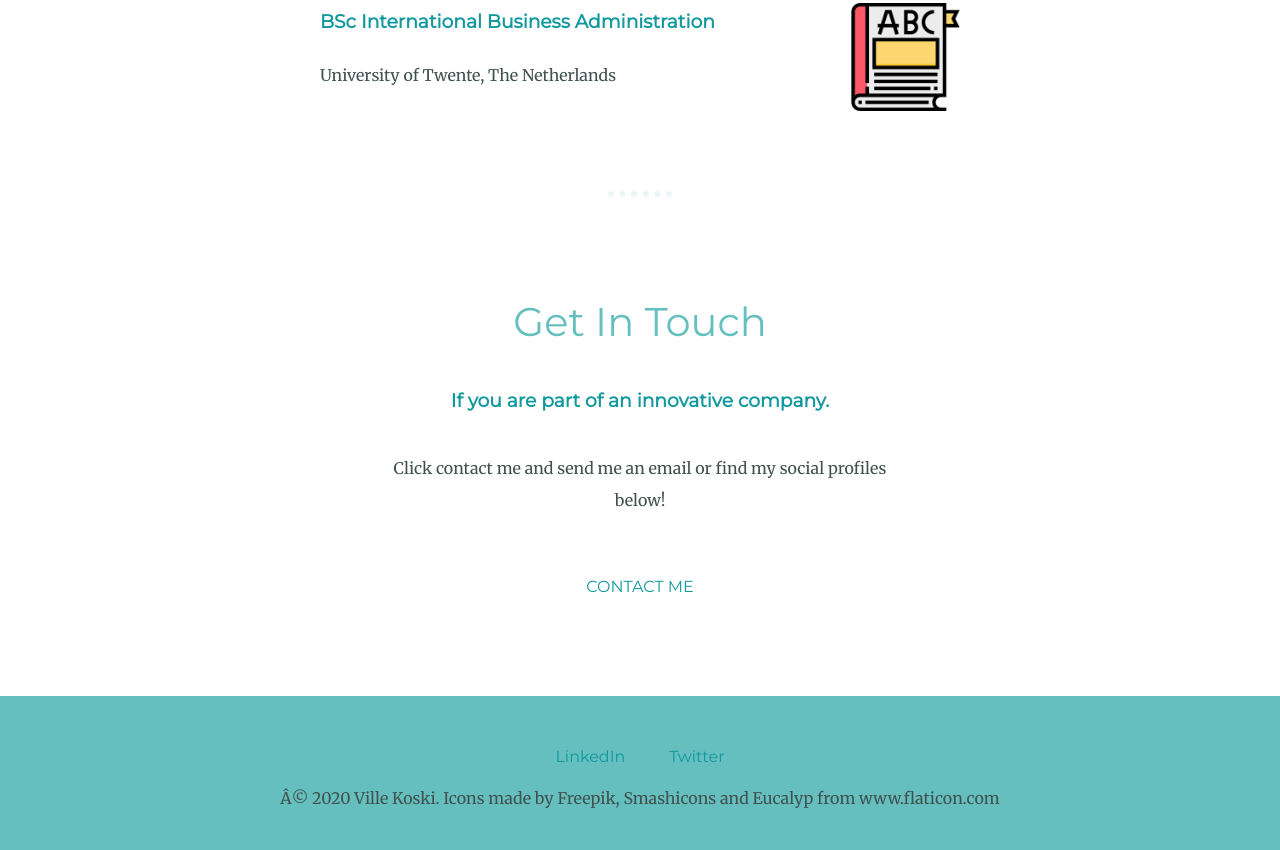
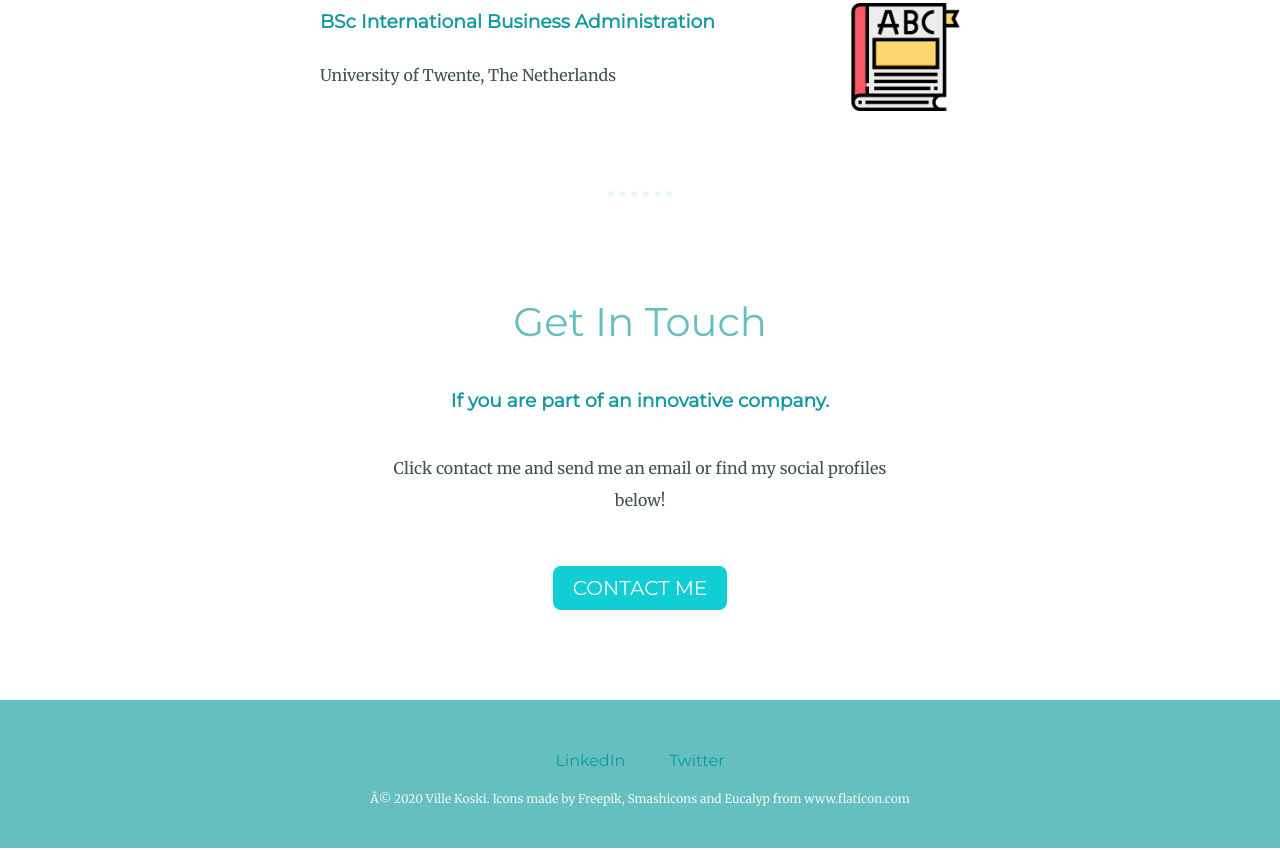
Before and after one commit to vtkkoski/me, a plain HTML site: page index.html in a window 1280 px wide. Shown: the part 2865-3715 px from the top of the page. Drawn offline with Linux system fonts and the light colour scheme.

Commit message:
update contact me button back to normal

```diff
--- a/styles.css
+++ b/styles.css
@@ -163,3 +163,36 @@ h3 {
     margin: 40px auto 60px;
     width: 40%
 }
+
+.btn {
+    background: #11cdd4;
+    background-image: -webkit-linear-gradient(top, #11cdd4, #1199e);
+    background-image: -moz-linear-gradient(top, #11cdd4, #1199e);
+    background-image: -ms-linear-gradient(top, #11cdd4, #1199e);
+    background-image: -o-linear-gradient(top, #11cdd4, #1199e);
+    background-image: linear-gradient(to bottom, #11cdd4, #1199e);
+    -webkit-border-radius: 8;
+    -moz-border-radius: 8;
+    border-radius: 8px;
+    font-family: 'Montserrat', sans-serif;
+    color: #ffffff;
+    font-size: 20px;
+    padding: 10px 20px 10px 20px;
+    text-decoration: none;
+  }
+
+  .btn:hover {
+    background: #30e3cb;
+    background-image: -webkit-linear-gradient(top, #30e3cb, #2bc4ad);
+    background-image: -moz-linear-gradient(top, #30e3cb, #2bc4ad);
+    background-image: -ms-linear-gradient(top, #30e3cb, #2bc4ad);
+    background-image: -o-linear-gradient(top, #30e3cb, #2bc4ad);
+    background-image: linear-gradient(to bottom, #30e3cb, #2bc4ad);
+    text-decoration: none;
+  }
+
+  .copyright {
+    color: #EAF6F6;
+    font-size: 0.75rem;
+    padding: 5px 0;
+}
```
